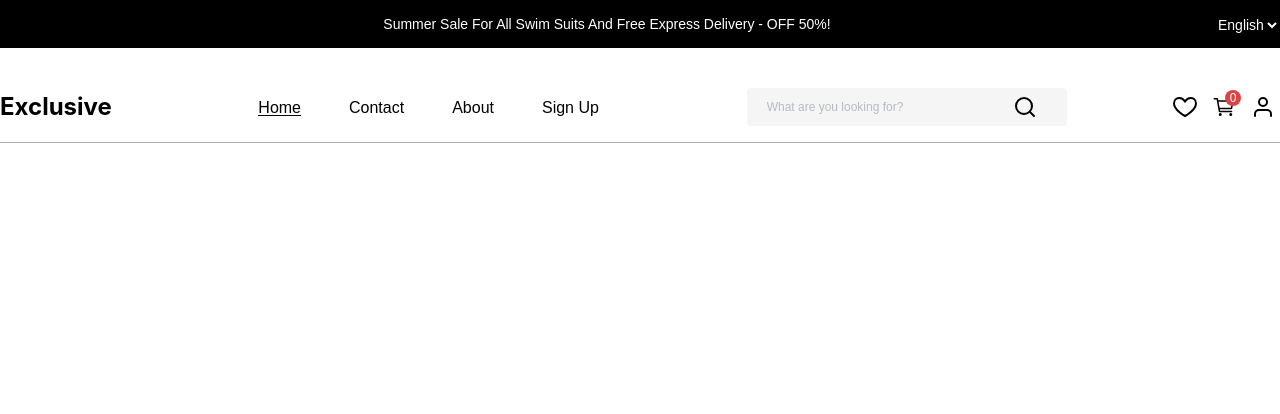
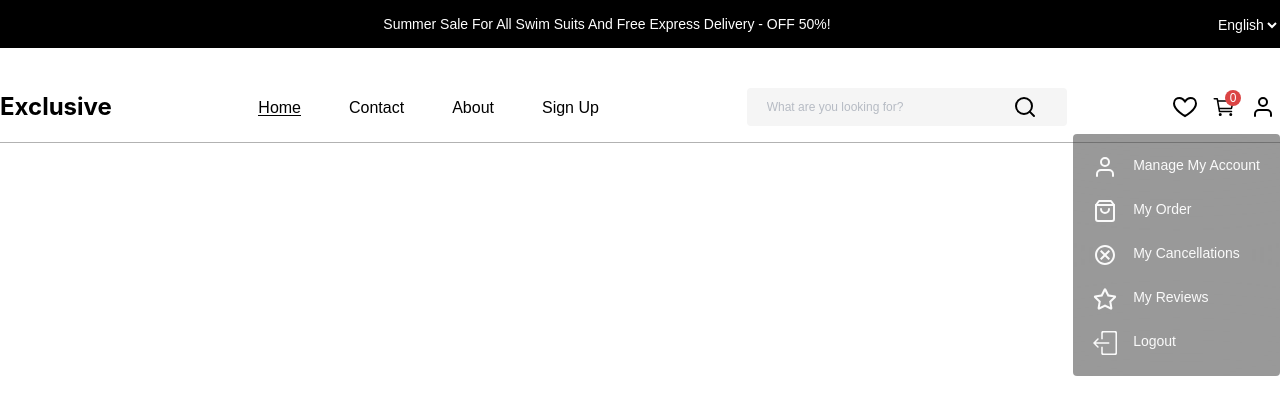
Before and after one commit to sotabdi/exclusive_Ecom, a React (Vite) app: page / in a window 1280 px wide. Both pictures are taken after a click on the element 1262 px from the left and 107 px from the top of the page. Shown: the top 414 px of the page. Built offline with nearby package versions, Linux system fonts and the light colour scheme.

Commit message:
added account dropdown

```diff
--- a/src/Components/Navbar/Index.jsx
+++ b/src/Components/Navbar/Index.jsx
@@ -1,35 +1,42 @@
 import { NavLink } from "react-router-dom";
-import { FiSearch, FiUser } from "react-icons/fi";
+import { FiSearch, FiUser, FiShoppingBag } from "react-icons/fi";
 import { GrFavorite } from "react-icons/gr";
 import { IoCartOutline } from "react-icons/io5";
+import { MdOutlineCancel } from "react-icons/md";
+import { FaRegStar } from "react-icons/fa";
+import { SlLogout } from "react-icons/sl";
+import { useState } from "react";
 
 const Navbar = () => {
+  const [accountDropDown, setaccountDropDown] = useState(false);
+
   const menuItem = [
     {
       id: 1,
       Item: "Home",
-      to:''
+      to: "",
     },
     {
-      id: 1,
+      id: 2,
       Item: "Contact",
-      to:'Contact'
+      to: "Contact",
     },
     {
-      id: 1,
+      id: 3,
       Item: "About",
-      to:'About'
+      to: "About",
     },
     {
-      id: 1,
+      id: 4,
       Item: "Sign Up",
-      to:'SignUp'
+      to: "SignUp",
     },
   ];
+
   return (
     <div className="pt-10 pb-4 border-b border-b-black30">
       <div className="container">
-        <div className="grid grid-cols-12 items-center">
+        <div className="grid grid-cols-12 items-center relative">
           <div className="col-span-2">
             <h1 className="font-inter font-bold text-[24px] text-primaryBlack cursor-pointer">
               Exclusive
@@ -58,16 +65,6 @@ const Navbar = () => {
             </nav>
           </div>
           <div className="col-start-8 col-span-5">
-            {/* <div className="relative">
-              <input
-                type="text"
-                placeholder="What are you looking for?"
-                className="py-[10px] ps-5 pe-[70px] bg-secondaryWhite rounded-[4px] font-popins text-[12px] text-primaryBlack placeholder:opacity-70"
-              />
-              <div className="absolute top-[50%] right-[65%] translate-y-[-50%] cursor-pointer">
-                <FiSearch />
-              </div>
-            </div> */}
             <div className="grid grid-cols-10 items-center">
               <input
                 type="text"
@@ -89,12 +86,50 @@ const Navbar = () => {
                     0
                   </p>
                 </div>
-                <div className="flex justify-center items-center menuIcon">
+                <div
+                  className="flex justify-center items-center menuIcon"
+                  onClick={() => setaccountDropDown(!accountDropDown)}
+                >
                   <FiUser size={"24px"} />
                 </div>
               </div>
             </div>
           </div>
+          {accountDropDown && (
+            <div
+              className="absolute right-0 bottom-[-250px] py-4 rounded-[4px] backdrop-blur-[150px] flex flex-col gap-y-[10px]"
+              style={{ backgroundColor: "rgba(0, 0, 0, 0.4)" }}
+            >
+              <div className="flex gap-x-4 cursor-pointer hover:bg-black py-[5px] px-5">
+                <FiUser size={"24px"} stroke="#fafafa" />
+                <p className="font-popins text-[14px] text-textWhite">
+                  Manage My Account
+                </p>
+              </div>
+              <div className="flex gap-x-4 cursor-pointer hover:bg-black py-[5px] px-5">
+                <FiShoppingBag size={"24px"} stroke="#fafafa" />
+                <p className="font-popins text-[14px] text-textWhite">
+                  My Order
+                </p>
+              </div>
+              <div className="flex gap-x-4 cursor-pointer hover:bg-black py-[5px] px-5">
+                <MdOutlineCancel size={"24px"} fill="#fafafa" />
+                <p className="font-popins text-[14px] text-textWhite">
+                  My Cancellations
+                </p>
+              </div>
+              <div className="flex gap-x-4 cursor-pointer hover:bg-black py-[5px] px-5">
+                <FaRegStar size={"24px"} fill="#fafafa" />
+                <p className="font-popins text-[14px] text-textWhite">
+                  My Reviews
+                </p>
+              </div>
+              <div className="flex gap-x-4 cursor-pointer hover:bg-black py-[5px] px-5">
+                <SlLogout size={"24px"} fill="#fafafa" />
+                <p className="font-popins text-[14px] text-textWhite">Logout</p>
+              </div>
+            </div>
+          )}
         </div>
       </div>
     </div>
```
